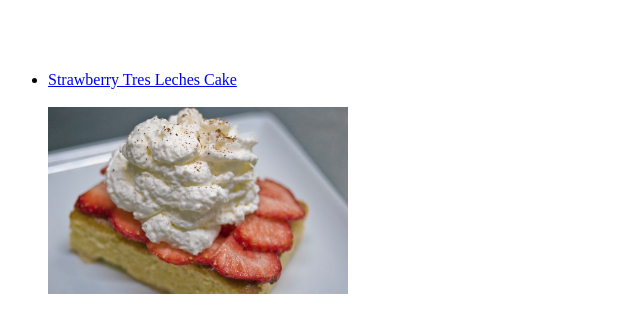
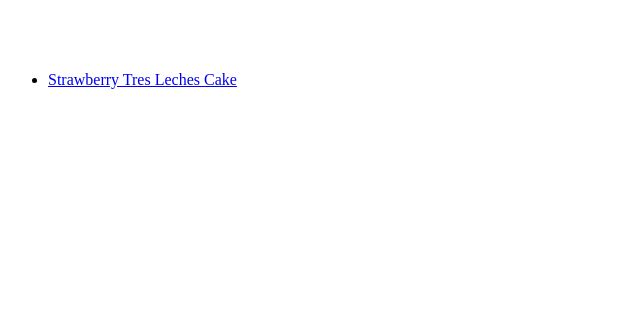
Before and after one commit to UzairKhan-27/recepies-odin-project-, a plain HTML site: page index.html in a window 1280 px wide. Shown: the part 61-394 px from the top of the page, without its empty margins (0-640 px from the left). Drawn offline with Linux system fonts and the light colour scheme.

Commit message:
Added image in recipe page and removed image from homepage

```diff
--- a/index.html
+++ b/index.html
@@ -12,8 +12,6 @@
     <ul>
         <li>
             <a href="./recipes/StrawberryTresLecesCake.html">Strawberry Tres Leches Cake</a>
-            <br><br>
-            <img src="./images/cake.jpg" width="300">
         </li>
     </ul>
 
```
Also changed, not shown: recipes/StrawberryTresLecesCake.html (+2 -0 lines).
